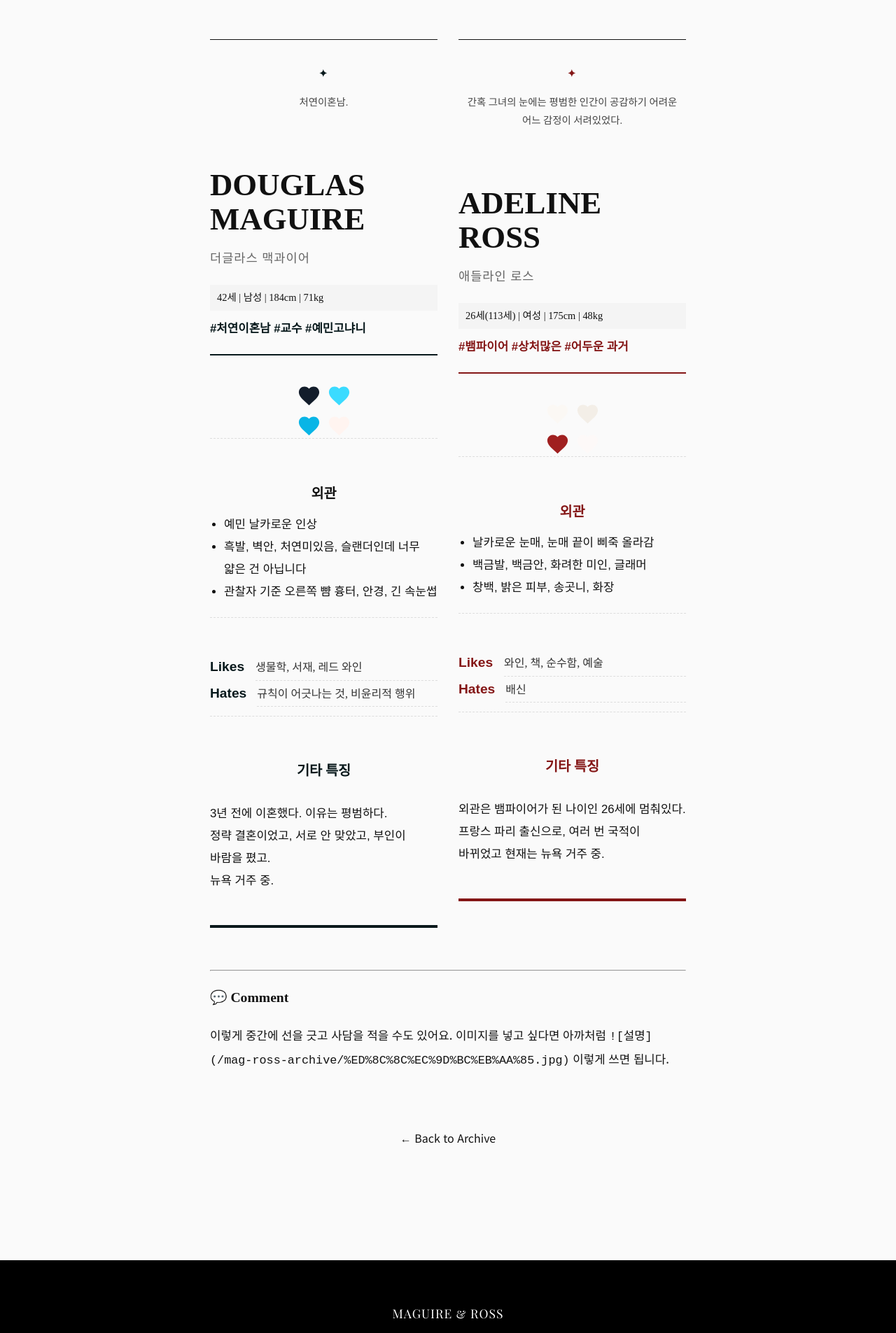
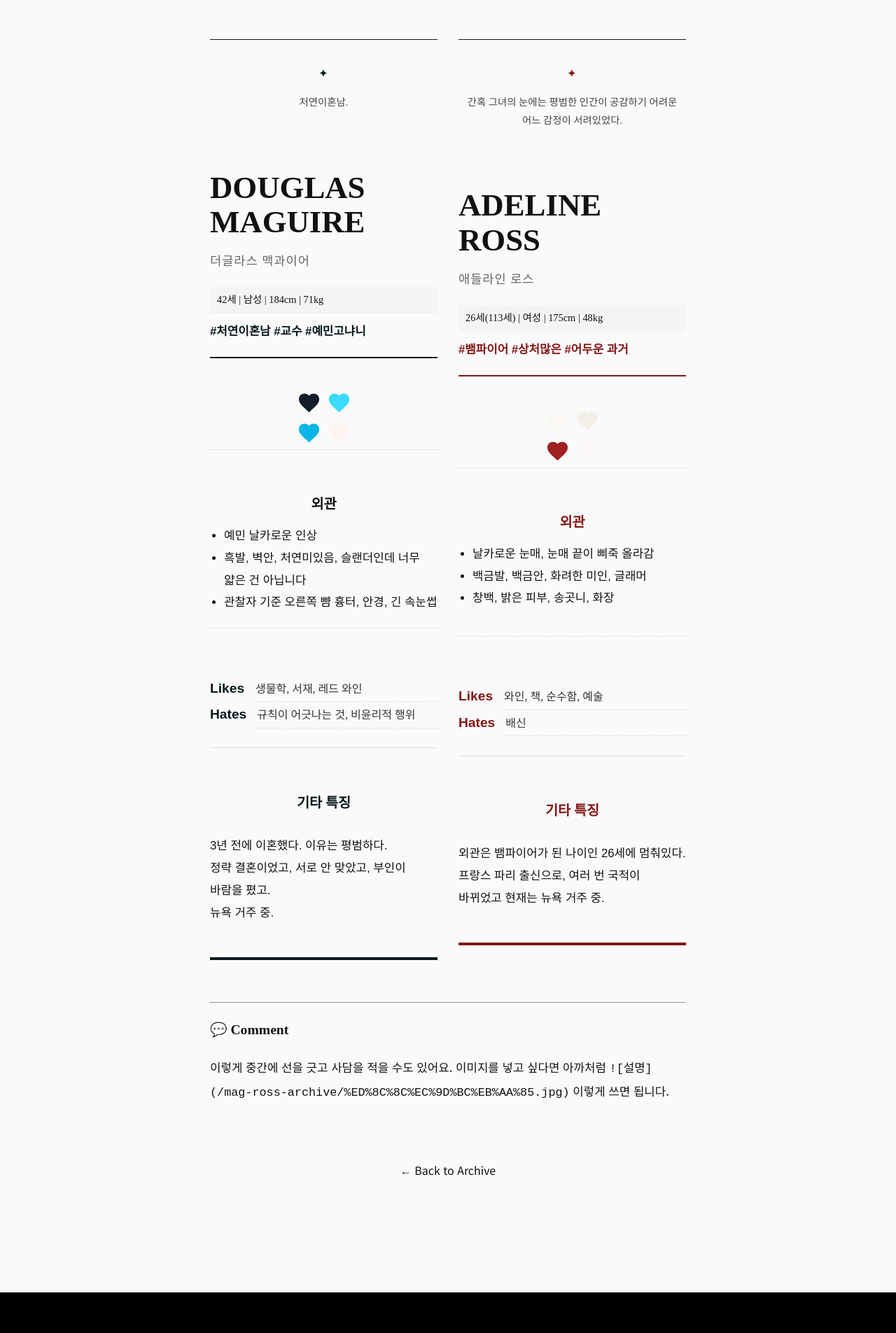
Before and after one commit to narelim/mag-ross-archive, a Jekyll site: the page built from _posts/2025-12-17-original42113.md, in a window 1280 px wide. Shown: the part 1154-3059 px from the top of the page at 70% size. Built offline with Jekyll 4.4.1, drawn with Linux system fonts in a browser that asks for light colours; some web fonts are replaced.

Commit message:
Update style.css

```diff
--- a/assets/css/style.css
+++ b/assets/css/style.css
@@ -623,7 +623,7 @@ header { padding: 30px 30px; text-align: center; border-bottom: 1px solid #eee;
 
 /* 1. 헤더 (이름 + 나이/키) */
 .editorial-pair-grid .slot-header {
-    min-height: 200px; /* 이름이 길어도, 짧어도 무조건 200px 확보 */
+    min-height: 250px; /* 이름이 길어도, 짧어도 무조건 200px 확보 */
     display: flex;
     flex-direction: column;
     justify-content: flex-end; /* 아래쪽 라인에 맞춤 */
@@ -634,7 +634,7 @@ header { padding: 30px 30px; text-align: center; border-bottom: 1px solid #eee;
 
 /* 2. 컬러 팔레트 영역 */
 .editorial-pair-grid .slot-colors {
-    min-height: 60px;  /* 하트/네모 색상표 높이 확보 */
+    min-height: 90px;  /* 하트/네모 색상표 높이 확보 */
     display: flex;
     align-items: center;
     justify-content: center;
@@ -644,7 +644,7 @@ header { padding: 30px 30px; text-align: center; border-bottom: 1px solid #eee;
 
 /* 3. 외관 설명 (줄글/리스트) */
 .editorial-pair-grid .slot-appearance {
-    min-height: 150px; /* 🚨 글이 제일 많은 구간! 넉넉하게 잡으세요 */
+    min-height: 180px; /* 🚨 글이 제일 많은 구간! 넉넉하게 잡으세요 */
     display: flex;
     flex-direction: column;
     justify-content: flex-start; /* 위에서부터 글씨 시작 */
@@ -655,17 +655,17 @@ header { padding: 30px 30px; text-align: center; border-bottom: 1px solid #eee;
 
 /* 4. Likes / Hates 영역 */
 .editorial-pair-grid .slot-likes {
-    min-height: 100px; /* 호불호 적는 구간 */
+    min-height: 130px; /* 호불호 적는 구간 */
     display: flex;
     flex-direction: column;
     justify-content: center;
     margin-bottom: 20px;
-    border-bottom: 1px dashed #ddd;
+    border-bottom: 1px solid #ddd;
 }
 
 /* 5. 기타 (맨 아래) */
 .editorial-pair-grid .slot-etc {
-    min-height: 150px; /* 마지막 설명 구간 */
+    min-height: 180px; /* 마지막 설명 구간 */
     margin-top: auto;  /* 혹시 공간 남으면 바닥으로 밀기 */
     display: flex;
     flex-direction: column;
```
